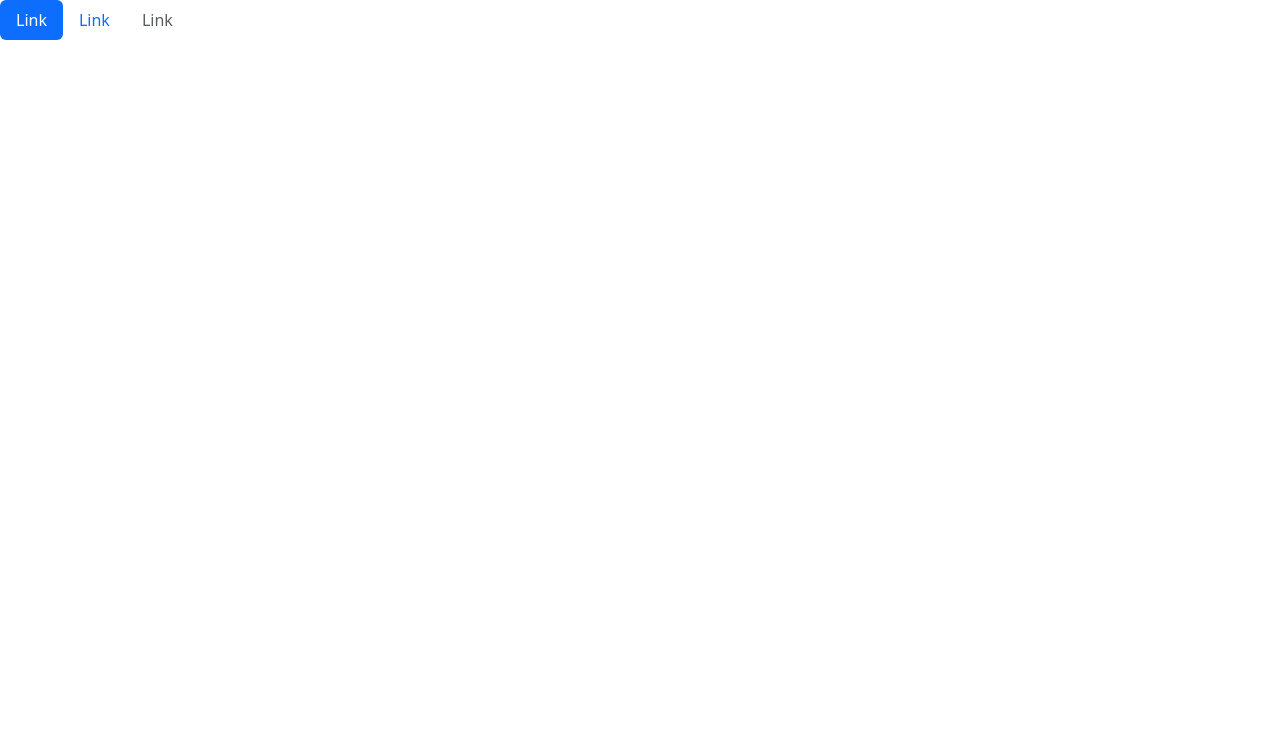
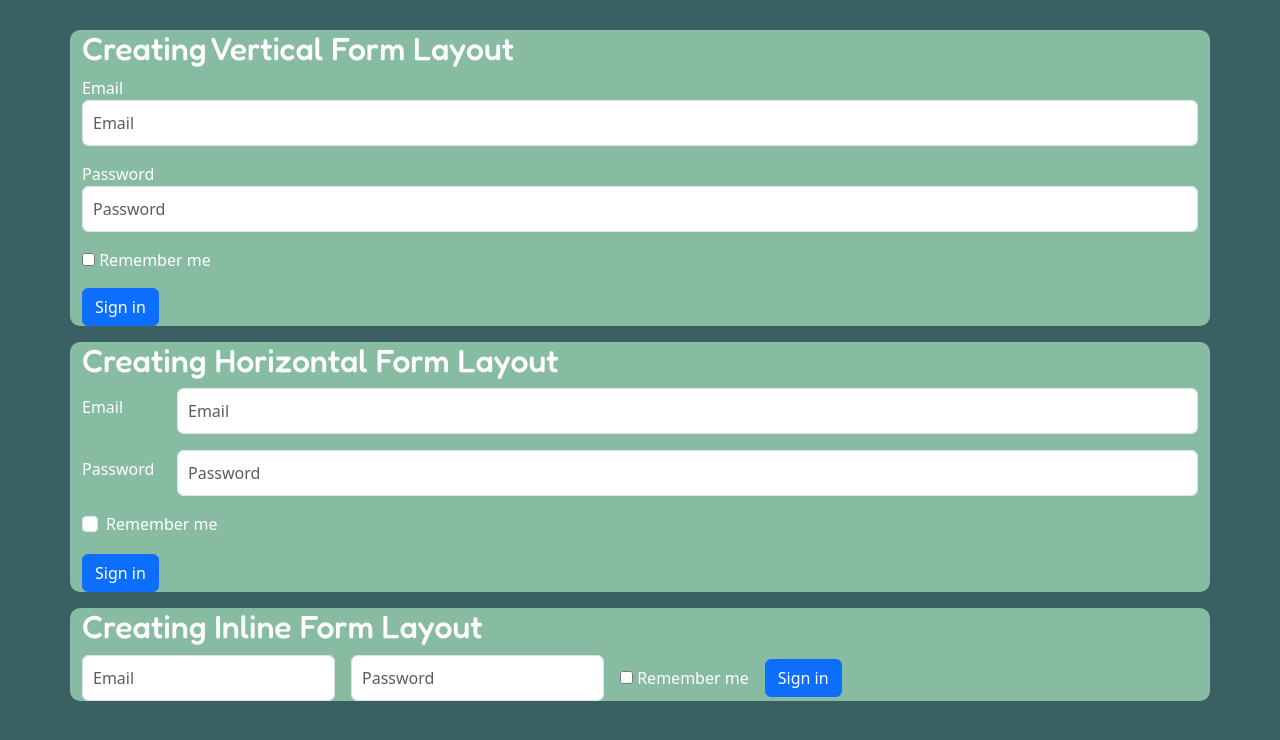
Before and after one commit to KBanaag-9E/EX5, a plain HTML site: page index.html in a window 1280 px wide. Drawn offline with nearby package versions, Linux system fonts and the light colour scheme.

Commit message:
Add files via upload

```diff
--- a/index.html
+++ b/index.html
@@ -3,27 +3,114 @@
 <head>
 	<meta charset="utf-8">
 	<meta name="viewport" content="width=device-width, initial-scale=1">
-	<title>BS5 Nav Bar</title>
+	<title>BS5 Forms</title>
 
-	<!-- Bootstrap Setup -->
+	<!-- SETUP BOOTSTAP: link to Bootstrap -->
 	<link href="https://cdn.jsdelivr.net/npm/bootstrap@5.3.3/dist/css/bootstrap.min.css" rel="stylesheet" integrity="sha384-QWTKZyjpPEjISv5WaRU9OFeRpok6YctnYmDr5pNlyT2bRjXh0JMhjY6hW+ALEwIH" crossorigin="anonymous">
-	<!-- JS Setup -->
+
+	<!-- link to JS -->
 	<script src="https://cdn.jsdelivr.net/npm/bootstrap@5.3.3/dist/js/bootstrap.bundle.min.js" integrity="sha384-YvpcrYf0tY3lHB60NNkmXc5s9fDVZLESaAA55NDzOxhy9GkcIdslK1eN7N6jIeHz" crossorigin="anonymous"></script>
+
+	<!-- Add style -->
+	<link rel="stylesheet" type="text/css" href="style.css">
+
+	<!-- Google Fonts -->
+	<link rel="preconnect" href="https://fonts.googleapis.com">
+	<link rel="preconnect" href="https://fonts.gstatic.com" crossorigin>
+	<link href="https://fonts.googleapis.com/css2?family=Caveat:wght@400..700&family=Fredoka:wght@300..700&display=swap" rel="stylesheet">
 
 </head>
 <body>
 
-<ul class="nav nav-pills">
-	<li class="nav-item active">
-		<a class="nav-link active" href="https://youtu.be/dQw4w9WgXcQ">Link</a>
-	</li>
-	<li class="nav-item">
-		<a class="nav-link" href="https://youtu.be/dQw4w9WgXcQ">Link</a>
-	</li>
-	<li class="nav-item disabled">
-		<a class="nav-link disabled" href="https://youtu.be/dQw4w9WgXcQ">Link</a>
-	</li>
-</ul>
+<div class="container mt-1 mb-3">
+	<h2>Creating Vertical Form Layout</h2>
+
+	<form>
+	    <div class="email mb-3"> <!--div for email-->
+	        <label for="inputEmail">Email</label>
+	        <input type="email" class="form-control" id="inputEmail" placeholder="Email">
+	    </div>
+
+	    <div class="password mb-3"> <!--div for password-->
+	        <label for="inputPassword">Password</label>
+	        <input type="password" class="form-control" id="inputPassword" placeholder="Password">
+	    </div>
+
+	    <div class="remember mb-3"> <!--div for checkbox-->
+	        <div >
+	            <input type="checkbox" id="checkRemember">
+	            <label for="checkRemember">Remember me</label>
+	        </div>
+	    </div>
+	    <button type="submit" class="btn btn-primary">Sign in</button>
+	</form>
+</div>
+
+<div class="container mt-3 mb-3">
+	<h2>Creating Horizontal Form Layout</h2>
+
+	<form>
+	    <div class="row email mb-3"> <!--div for email-->
+	        <label for="inputEmail" class="col-sm-1 col-form-label">Email</label>
+	        <div class="col-sm-11">
+		        <input type="email" class="form-control" id="inputEmail" placeholder="Email">
+		    </div>
+	    </div>
+
+	    <div class="row password mb-3"> <!--div for password-->
+	        <label for="inputPassword" class="col-sm-1 col-form-label">Password</label>
+	        <div class="col-sm-11"> <!-- 1+11=12 -->
+		        <input type="password" class="form-control" id="inputPassword" placeholder="Password">
+		    </div>
+	    </div>
+
+	    <div class="row remember mb-3"> <!--div for checkbox-->
+	        <div class="offset-sm-0">
+	        	<div class="form-check col-sm-12">
+		            <input class="form-check-input" type="checkbox" id="checkRemember">
+		            <label class="form-check-label" for="checkRemember">Remember me</label>
+		        </div>
+	        </div>
+	    </div>
+
+	    <div class="row">
+		    <div>
+		    	<div>
+				    <button type="submit" class="btn btn-primary">Sign in</button>
+				</div>
+			</div>
+		</div>
+
+	</form>
+</div>
+
+<div class="container mt-3 mb-3">
+	<h2>Creating Inline Form Layout</h2>
+
+	<form>
+	<div class="row align-items-center g-3">
+	    <div class="col-auto"> <!--div for email-->
+	        <label class="visually-hidden" for="inputEmail">Email</label>
+	        <input type="email" class="form-control" id="inputEmail" placeholder="Email">
+	    </div>
+
+	    <div class="col-auto"> <!--div for password-->
+	        <label class="visually-hidden" for="inputPassword">Password</label>
+	        <input type="password" class="form-control" id="inputPassword" placeholder="Password">
+	    </div>
+
+	    <div class="col-auto"> <!--div for checkbox-->
+            <input type="checkbox" id="checkRemember">
+            <label for="checkRemember">Remember me</label>
+	    </div>
+
+	    <div class="col-auto">
+			<button type="submit" class="btn btn-primary">Sign in</button>
+		</div>
+
+	</div>
+	</form>
+</div>
 
 </body>
 </html>
--- a/style.css
+++ b/style.css
@@ -1,3 +1,26 @@
-.nav {
-	list-style: none;
+body {
+	background-color: #3B6064;
+	padding: 2vw;
+	color: white;
 }
+
+h2 {
+	font-family: fredoka;
+}
+
+p {
+	font-family: fredoka;
+}
+
+.container {
+	background-color: #87BBA2;
+	border-radius: 10px;
+}
+
+.form-control {
+	padding: 10px;
+}
+
+.footer {
+	text-align: center;
+}
```
